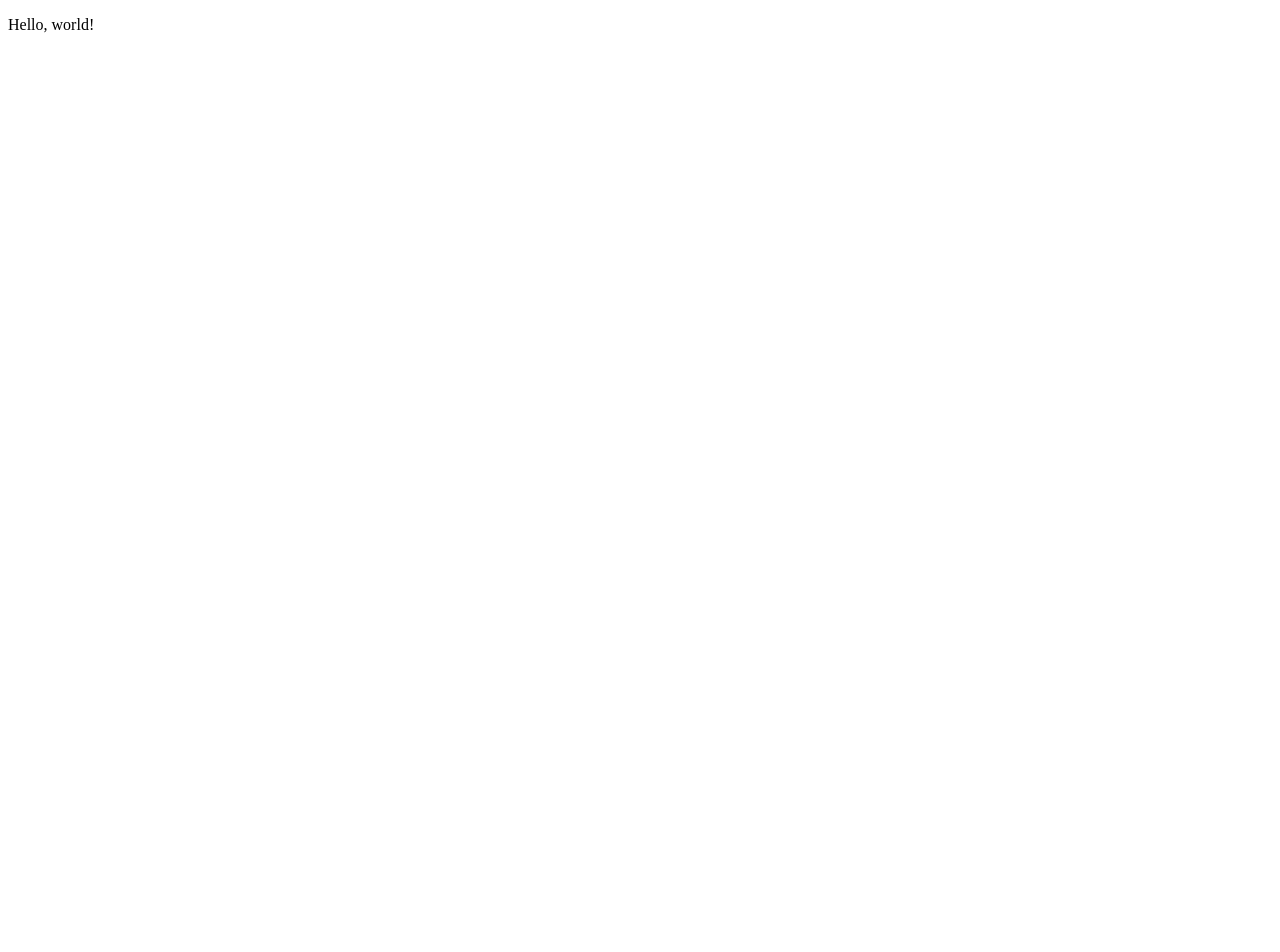
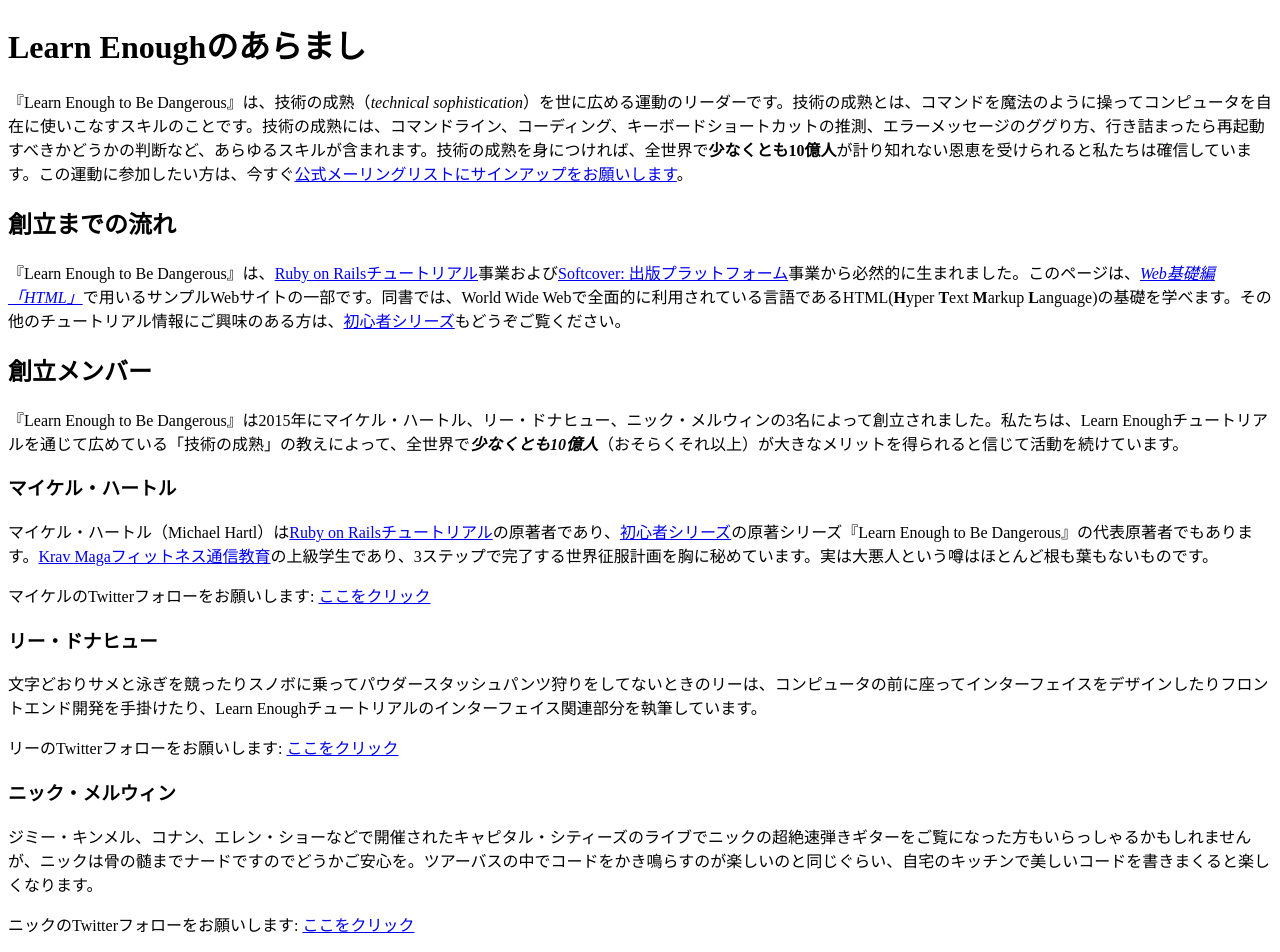
Before and after one commit to kimwipes/sample_website, a plain HTML site: page index.html in a window 1280 px wide. Before the commit the page ends 800 px from the top, so only its background shows below. Drawn offline with Linux system fonts and the light colour scheme.

Commit message:
Completed Chapter2.3

```diff
--- a/index.html
+++ b/index.html
@@ -1,10 +1,58 @@
 <!DOCTYPE html>
 <html>
   <head>
-    <title>ページタイトル</title>
+    <title>Railsチュートリアル初心者シリーズ</title>
     <meta charset="utf-8">
   </head>
   <body>
-    <p>Hello, world!</p>
+
+    <h1>Learn Enoughのあらまし</h1>
+
+    <p>
+      『Learn Enough to Be Dangerous』は、技術の成熟（<em>technical sophistication</em>）を世に広める運動のリーダーです。技術の成熟とは、コマンドを魔法のように操ってコンピュータを自在に使いこなすスキルのことです。技術の成熟には、コマンドライン、コーディング、キーボードショートカットの推測、エラーメッセージのググり方、行き詰まったら再起動すべきかどうかの判断など、あらゆるスキルが含まれます。技術の成熟を身につければ、全世界で<strong>少なくとも10億人</strong>が計り知れない恩恵を受けられると私たちは確信しています。この運動に参加したい方は、今すぐ<a href="https://learnenough.com/email">公式メーリングリストにサインアップをお願いします</a>。
+    </p>
+
+    <h2>創立までの流れ</h2>
+
+    <p>
+      『Learn Enough to Be Dangerous』は、<a href="https://railstutorial.jp/">Ruby on Railsチュートリアル</a>事業および<a href="https://www.softcover.io/">Softcover: 出版プラットフォーム</a>事業から必然的に生まれました。このページは、<a href="https://railstutorial.jp/web_basics"><em>Web基礎編「HTML」</em></a>で用いるサンプルWebサイトの一部です。同書では、World Wide Webで全面的に利用されている言語であるHTML(<strong>H</strong>yper <strong>T</strong>ext <strong>M</strong>arkup <strong>L</strong>anguage)の基礎を学べます。その他のチュートリアル情報にご興味のある方は、<a href="https://railstutorial.jp/path">初心者シリーズ</a>もどうぞご覧ください。
+    </p>
+
+    <h2>創立メンバー</h2>
+
+    <p>
+      『Learn Enough to Be Dangerous』は2015年にマイケル・ハートル、リー・ドナヒュー、ニック・メルウィンの3名によって創立されました。私たちは、Learn Enoughチュートリアルを通じて広めている「技術の成熟」の教えによって、全世界で<em><strong>少なくとも10億人</strong></em>（おそらくそれ以上）が大きなメリットを得られると信じて活動を続けています。
+    </p>
+
+    <h3>マイケル・ハートル</h3>
+
+    <p>
+      マイケル・ハートル（Michael Hartl）は<a href="https://railstutorial.jp/">Ruby on Railsチュートリアル</a>の原著者であり、<a href="https://railstutorial.jp/learnenough">初心者シリーズ</a>の原著シリーズ『Learn Enough to Be Dangerous』の代表原著者でもあります。<a href="https://www.kravmaga.com/">Krav Magaフィットネス通信教育</a>の上級学生であり、3ステップで完了する世界征服計画を胸に秘めています。実は大悪人という噂はほとんど根も葉もないものです。
+    </p>
+    <p>
+      マイケルのTwitterフォローをお願いします:
+      <a href="https://twitter.com/mhartl">ここをクリック</a>
+    </p>
+
+    <h3>リー・ドナヒュー</h3>
+
+    <P>
+      文字どおりサメと泳ぎを競ったりスノボに乗ってパウダースタッシュパンツ狩りをしてないときのリーは、コンピュータの前に座ってインターフェイスをデザインしたりフロントエンド開発を手掛けたり、Learn Enoughチュートリアルのインターフェイス関連部分を執筆しています。
+    </P>
+    <p>
+      リーのTwitterフォローをお願いします:
+      <a href="https://twitter.com/leedonahoe">ここをクリック</a>
+    </p>
+
+    <h3>ニック・メルウィン</h3>
+
+    <p>
+      ジミー・キンメル、コナン、エレン・ショーなどで開催されたキャピタル・シティーズのライブでニックの超絶速弾きギターをご覧になった方もいらっしゃるかもしれませんが、ニックは骨の髄までナードですのでどうかご安心を。ツアーバスの中でコードをかき鳴らすのが楽しいのと同じぐらい、自宅のキッチンで美しいコードを書きまくると楽しくなります。
+    </p>
+    <p>
+      ニックのTwitterフォローをお願いします:
+      <a href="https://twitter.com/nickmerwin">ここをクリック</a>
+    </p>
+
   </body>
 </html>
```
